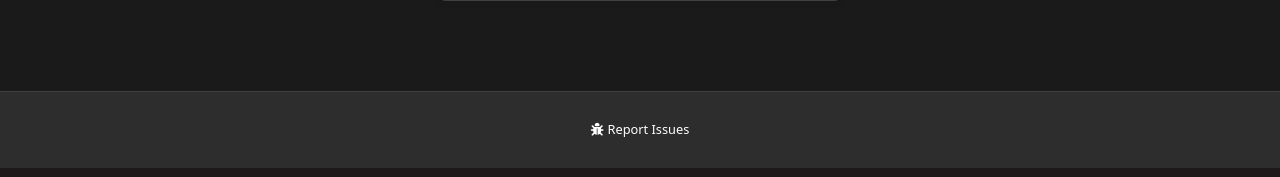
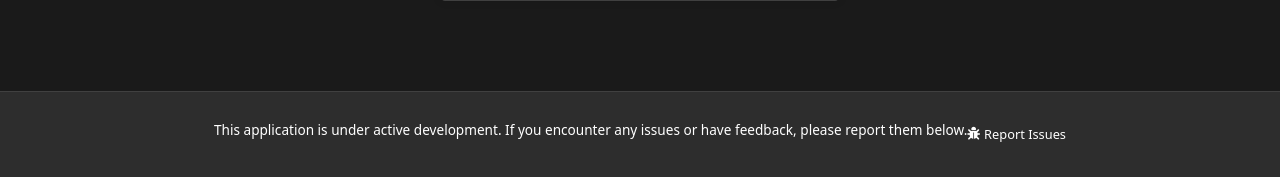
Before and after one commit to FixerSchis/os-app, a Flask app: page /auth/register in a window 1280 px wide. Shown: the part 711-888 px from the top of the page. Run offline with Flask 3, Linux system fonts and the light colour scheme; parts of the project's set-up code (start-up, migrations or seed data) failed here and were passed over; some libraries are stand-ins or nearby versions.

Commit message:
feat: Add development status notice to site footer

```diff
--- a/static/css/pages/templates.css
+++ b/static/css/pages/templates.css
@@ -353,3 +353,10 @@
         background: white !important;
     }
 }
+
+.dev-notice {
+    color: var(--text-muted-color);
+    font-size: 0.85rem;
+    margin-bottom: 0.5rem;
+    text-align: center;
+}
--- a/templates/_template.html
+++ b/templates/_template.html
@@ -115,6 +115,7 @@
     <footer class="footer">
         <div class="container">
             <div class="footer-content">
+                <p class="dev-notice">This application is under active development. If you encounter any issues or have feedback, please report them below.</p>
                 <a href="https://github.com/FixerSchis/os-app/issues" target="_blank" rel="noopener noreferrer" class="footer-link">
                     <i class="fas fa-bug"></i> Report Issues
                 </a>
```
